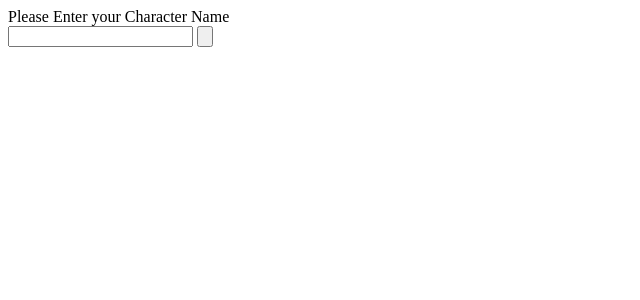
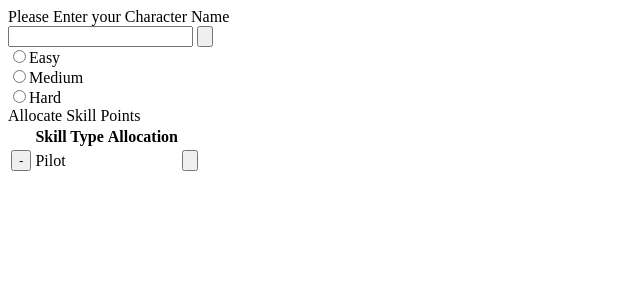
Before and after one commit to sjain0913/CS-Source, a Flask app: page /config in a window 1280 px wide. Shown: the top 300 px of the page, without its empty margins (0-640 px from the left). Run offline with Flask 2, Linux system fonts and the light colour scheme.

Commit message:
Updated config page

```diff
--- a/SilkRoad/Templates/Config.html
+++ b/SilkRoad/Templates/Config.html
@@ -3,9 +3,35 @@
     <body>
         <div>
             Please Enter your Character Name
-            <form method = "post" action = '/createName'>
+            <form name="createCahracterName" method = "post" action = '/createName'>
                 <input name="characterName">
-                <input type = "button">
+                <input type = "button"><br>
+            </form>
+        </div>
+        <div>
+            <form name="difficultySelect" method="post" action="">
+                <input type="radio" name="difficulty" value="Easy">Easy<br>
+                <input type="radio" name="difficulty" value="Medium">Medium<br>
+                <input type="radio" name="difficulty" value="Hard">Hard
+            </form>
+        </div>
+        <div>
+            Allocate Skill Points
+            <form name="skillPointSelect" method="post" action="">
+                <table>
+                    <tr>
+                        <th></th>
+                        <th>Skill Type</th>
+                        <th>Allocation</th>
+                        <th></th>
+                    </tr>
+                    <tr>
+                        <td><input type="button" name="subPilot" value="-"></td>
+                        <td>Pilot</td>
+                        <td></td>
+                        <td><input type="button" name="addPilot"></td>
+                    </tr>
+                </table>
             </form>
         </div>
     </body>
```
